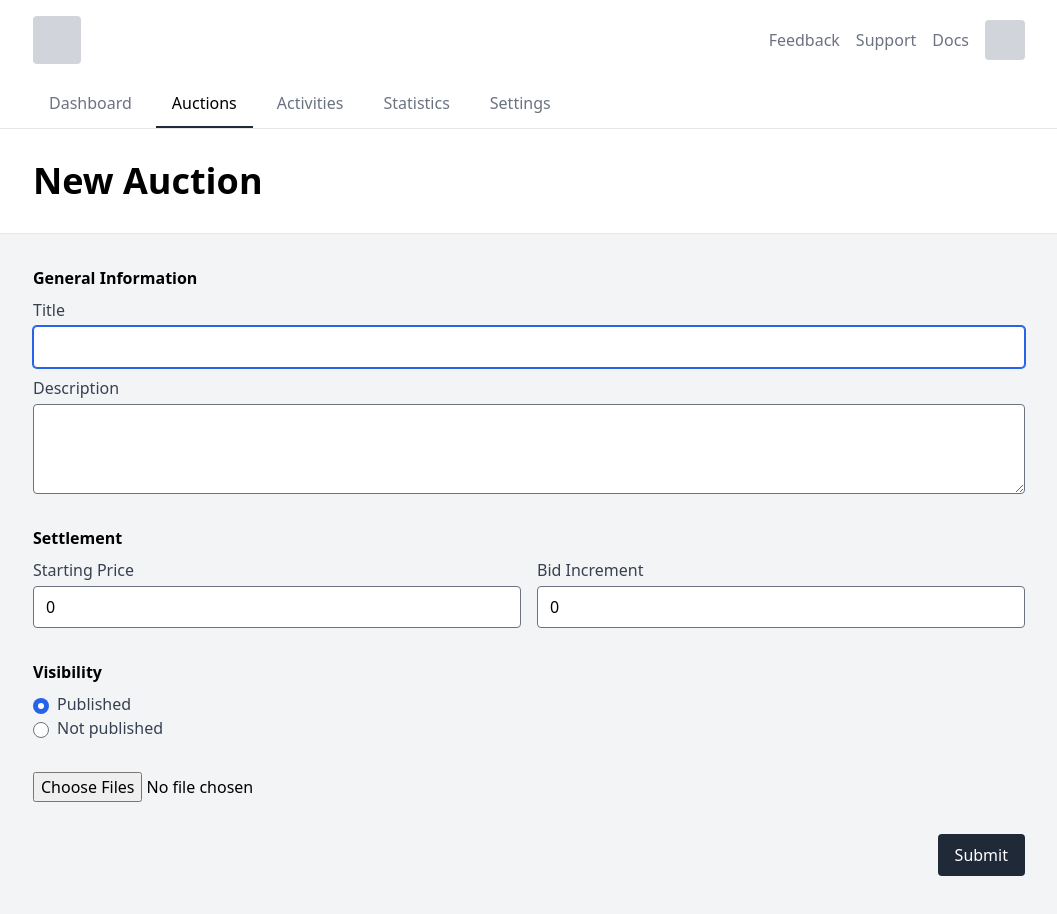
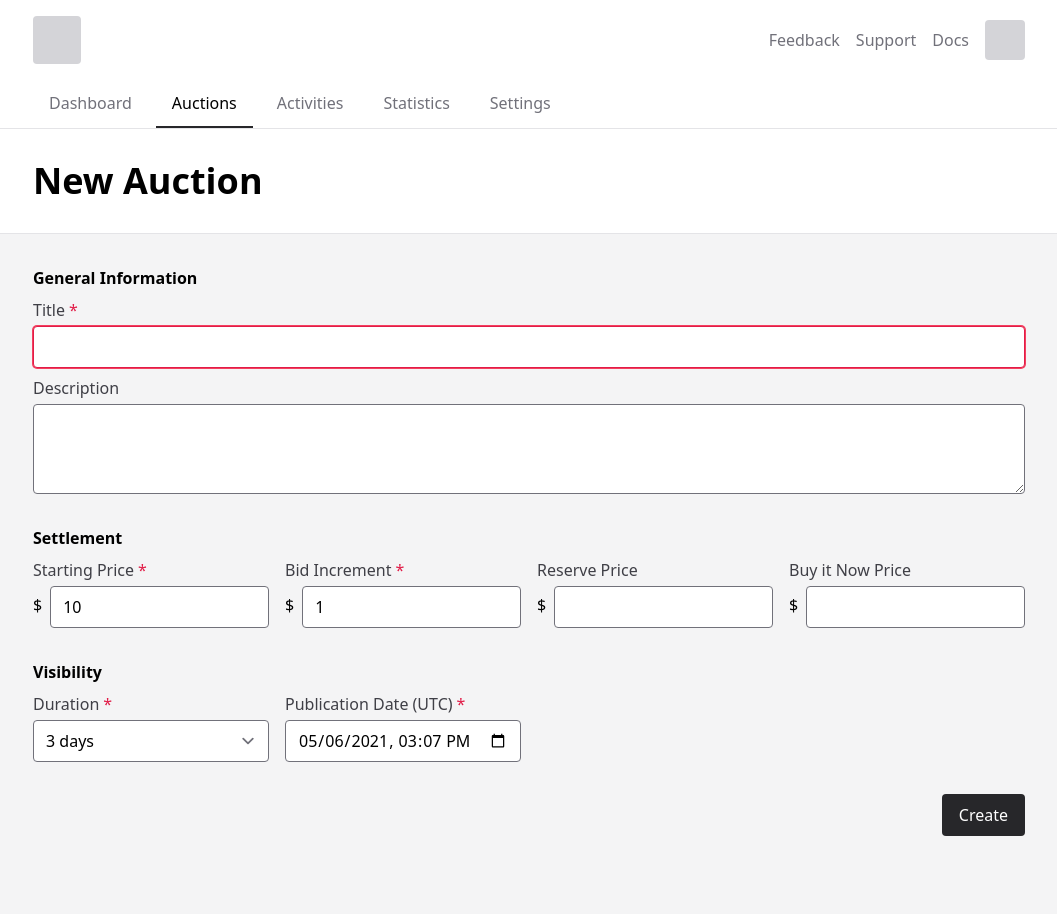
Before and after one commit to alexrohleder/auctioner, a Next.js app: page /auction/new in a window 1280 px wide. Shown: the top 914 px of the page, without its empty margins (111-1168 px from the left). Built offline with nearby package versions, Linux system fonts and the light colour scheme.

Commit message:
improve new auction form

```diff
--- a/src/components/DashboardStatisticCard.tsx
+++ b/src/components/DashboardStatisticCard.tsx
@@ -64,7 +64,7 @@ function DashboardStatisticCard(props: Props) {
   let formattedCurrentValue = "";
   let formattedPreviousValue = "";
   let changeColor = "";
-  let changeIcon = null;
+  let changeIcon: React.ReactElement | null = null;
   let isLoading = true;
 
   if (props.currentValue !== undefined) {
--- /dev/null
+++ b/src/components/Input.tsx
@@ -0,0 +1,38 @@
+import { ReactNode } from "react";
+
+interface Props extends React.ComponentPropsWithoutRef<"input"> {
+  label: string;
+  as?: "input" | "textarea" | "select";
+  prefix?: string;
+  rows?: number;
+  children?: ReactNode;
+}
+
+function Input({ label, prefix, as = "input", ...props }: Props) {
+  const Element = as as string;
+
+  return (
+    <label className="block">
+      <span className="text-gray-700">
+        {label}
+        {props.required && (
+          <span className="ml-1 text-red-600" title="This field is required">
+            *
+          </span>
+        )}
+      </span>
+      <div className="flex items-center gap-2">
+        {prefix}
+        <Element
+          {...{
+            ...props,
+            className:
+              "block w-full mt-1 rounded invalid:border-red-600 invalid:ring-red-500 disabled:opacity-50",
+          }}
+        />
+      </div>
+    </label>
+  );
+}
+
+export default Input;
--- a/src/pages/api/v1/auctions/index.ts
+++ b/src/pages/api/v1/auctions/index.ts
@@ -20,7 +20,8 @@ const SelectSchema = z.object({
   skip: z.number().int().min(1).optional(),
 });
 
-const InsertSchema = z.object({
+const InsertSchema = z
+  .object({
     sellerId: z.string().uuid(),
     categoryId: z.string().uuid(),
     bidIncrement: z.number().positive(),
@@ -31,7 +32,15 @@ const InsertSchema = z.object({
     title: z.string(),
     description: z.string(),
     isPublished: z.boolean(),
-});
+  })
+  .refine(
+    (data) =>
+      data.buyItNowPrice && data.buyItNowPrice >= data.startingPrice * 1.3,
+    {
+      message: "Buy it now price must be at least 30% more than starting price",
+      path: ["buyItNowPrice"],
+    }
+  );
 
 export default api()
   .get(async (req, res) => {
@@ -78,6 +87,8 @@ export default api()
         description: data.description,
         startingPrice: data.startingPrice,
         bidIncrement: data.bidIncrement,
+        reservePrice: data.reservePrice,
+        buyItNowPrice: data.buyItNowPrice,
         duration: data.duration,
         isPublished: data.isPublished,
         isSettled: false,
--- a/src/pages/auction/new.tsx
+++ b/src/pages/auction/new.tsx
@@ -1,13 +1,22 @@
-import { useRouter } from "next/router";
-import { ChangeEvent, FormEvent, useState } from "react";
+import { ChangeEvent, FormEvent, useEffect, useState } from "react";
+import Input from "../../components/Input";
 import Layout from "../../components/Layout";
 import Loading from "../../components/Loading";
-import { post } from "../../lib/web";
+
+function useNow() {
+  const [now, setNow] = useState("");
+
+  useEffect(() => {
+    setNow(new Date().toISOString().substr(0, "yyyy-mm-ddThh:mm".length));
+  }, []);
+
+  return now;
+}
 
 function CreateAuction() {
-  const router = useRouter();
   const [isSaving, setIsSaving] = useState(false);
-  const user = { id: "ba22dcb8-59f6-4466-ae55-82f88607af70" };
+  const [isValid, setValidity] = useState(false);
+  const now = useNow();
 
   async function onSubmit(event: FormEvent<HTMLFormElement>) {
     event.preventDefault();
@@ -19,35 +28,18 @@ function CreateAuction() {
     const description = fields.description.value;
     const startingPrice = parseInt(fields.starting_price.value, 10);
     const bidIncrement = parseInt(fields.bid_increment.value, 10);
+    const reservePrice = parseInt(fields.reserve_price.value, 10);
+    const buyItNowPrice = parseInt(fields.buy_it_now_price.value, 10);
+    const duration = parseInt(fields.duration.value, 10);
+    const publicationDate = fields.publication_date.value;
     const isPublished = fields.is_published.value === "1";
 
-    // todo: further validate fields
-
     setIsSaving(true);
-
-    const { data, error } = await post("/api/auction", {
-      sellerId: user.id,
-      bidIncrement,
-      startingPrice,
-      currencyCode: "NOK",
-      title,
-      description,
-      isPublished,
-      //images: uploadedFiles,
-    });
-
-    setIsSaving(false);
-
-    if (error) {
-      // todo: show toast with error message
-    } else if (data?.length) {
-      router.push(`/auction/${data[0].id}`);
-      // todo: show toast with succesful message
-    }
   }
 
-  // todo: treat errors
-  async function onImageUpload(event: ChangeEvent<HTMLInputElement>) {}
+  function onChange(event: ChangeEvent<HTMLFormElement>) {
+    console.log(event);
+  }
 
   return (
     <Layout title="New Auction">
@@ -58,83 +50,104 @@ function CreateAuction() {
       </div>
       <div className="min-h-screen bg-gray-100">
         <div className="custom-container py-8">
-          <form onSubmit={onSubmit}>
+          <form onSubmit={onSubmit} onChange={onChange}>
             <fieldset>
               <legend className="font-semibold">General Information</legend>
-              <label className="block mt-2">
-                <span className="text-gray-700">Title</span>
-                <input
+              <div className="mt-2">
+                <Input
+                  label="Title"
                   type="text"
                   name="title"
-                  className="block w-full mt-1 rounded"
                   maxLength={120}
                   minLength={3}
                   required
                   autoFocus
                 />
-              </label>
-              <label className="block mt-2">
-                <span className="text-gray-700">Description</span>
-                <textarea
-                  className="block w-full mt-1 rounded"
+              </div>
+              <div className="mt-2">
+                <Input
+                  label="Description"
+                  as="textarea"
+                  name="description"
                   rows={3}
-                  name="description"
+                  maxLength={2048}
                 />
-              </label>
+              </div>
             </fieldset>
 
-            <fieldset className="flex w-full gap-4 mt-8">
+            <fieldset className="mt-8">
               <legend className="font-semibold">Settlement</legend>
-              <label className="flex-1 mt-2">
-                <span className="text-gray-700">Starting Price</span>
-                <input
+              <div className="lg:grid-cols-4 grid gap-4 mt-2">
+                <div className="flex-1">
+                  <Input
+                    label="Starting Price"
+                    prefix="$"
                     type="number"
                     name="starting_price"
-                  className="block w-full mt-1 rounded"
-                  defaultValue="0"
+                    defaultValue="10"
+                    min={0}
+                    required
+                  />
+                </div>
+                <div className="flex-1">
+                  <Input
+                    label="Bid Increment"
+                    prefix="$"
+                    type="number"
+                    name="bid_increment"
+                    defaultValue="1"
+                    min={1}
+                    required
+                  />
+                </div>
+                <div className="flex-1">
+                  <Input
+                    label="Reserve Price"
+                    prefix="$"
+                    type="number"
+                    name="bid_increment"
                     min={0}
                   />
-              </label>
-              <label className="flex-1 mt-2">
-                <span className="text-gray-700">Bid Increment</span>
-                <input
+                </div>
+                <div className="flex-1">
+                  <Input
+                    label="Buy it Now Price"
+                    prefix="$"
                     type="number"
                     name="bid_increment"
-                  className="block w-full mt-1 rounded"
-                  defaultValue="0"
-                  min={0}
                   />
-              </label>
+                </div>
+              </div>
             </fieldset>
 
             <fieldset className="mt-8">
               <legend className="font-semibold">Visibility</legend>
-              <label className="block mt-2">
-                <input
-                  type="radio"
-                  name="is_published"
-                  value="1"
-                  defaultChecked
-                />
-                <span className="ml-2 text-gray-700">Published</span>
-              </label>
-              <label className="block">
-                <input type="radio" name="is_published" value="0" />
-                <span className="ml-2 text-gray-700">Not published</span>
-              </label>
-            </fieldset>
-
-            <div className="mt-8">
-              <input
-                type="file"
-                id="images"
-                name="images"
-                accept="image/*"
-                className=""
-                onChange={onImageUpload}
-                multiple
+              <div className="lg:grid-cols-4 grid gap-4 mt-2">
+                <div className="flex-1">
+                  <Input
+                    label="Duration"
+                    as="select"
+                    name="duration"
+                    defaultValue={3}
+                    required
+                  >
+                    <option value={3}>3 days</option>
+                    <option value={5}>5 days</option>
+                    <option value={7}>7 days</option>
+                    <option value={10}>10 days</option>
+                  </Input>
+                </div>
+                <div className="flex-1">
+                  <Input
+                    label="Publication Date (UTC)"
+                    type="datetime-local"
+                    min={now}
+                    defaultValue={now}
+                    required
                   />
                 </div>
+              </div>
+            </fieldset>
 
             <div className="flex items-center justify-end gap-4 mt-8">
               {isSaving && <Loading />}
@@ -143,7 +156,7 @@ function CreateAuction() {
                 className="btn btn--primary"
                 disabled={isSaving}
               >
-                Submit
+                Create
               </button>
             </div>
           </form>
--- /dev/null
+++ b/src/schemas/Auction.ts
@@ -0,0 +1,23 @@
+import z from "../lib/validation";
+
+export const InsertSchema = z
+  .object({
+    sellerId: z.string().uuid(),
+    categoryId: z.string().uuid(),
+    bidIncrement: z.number().positive(),
+    startingPrice: z.number().positive(),
+    reservePrice: z.number().positive().optional(),
+    buyItNowPrice: z.number().positive().optional(),
+    duration: z.number().positive(),
+    title: z.string(),
+    description: z.string(),
+    isPublished: z.boolean(),
+  })
+  .refine(
+    (data) =>
+      data.buyItNowPrice && data.buyItNowPrice >= data.startingPrice * 1.3,
+    {
+      message: "Buy it now price must be at least 30% more than starting price",
+      path: ["buyItNowPrice"],
+    }
+  );
--- a/tailwind.config.js
+++ b/tailwind.config.js
@@ -1,5 +1,27 @@
+const colors = require("tailwindcss/colors");
+const plugin = require("tailwindcss/plugin");
+
 module.exports = {
   mode: "jit",
   purge: ["./src/**/*.{ts,tsx}"],
-  plugins: [require("@tailwindcss/forms")],
+  plugins: [
+    require("@tailwindcss/forms"),
+    plugin(function ({ addVariant, e }) {
+      addVariant("invalid", ({ modifySelectors, separator }) => {
+        modifySelectors(({ className }) => {
+          return `.${e(`invalid${separator}${className}`)}:invalid`;
+        });
+      });
+    }),
+  ],
+  theme: {
+    colors: {
+      transparent: "transparent",
+      black: "#000",
+      white: "#fff",
+      gray: colors.gray,
+      blue: colors.blue,
+      red: colors.rose,
+    },
+  },
 };
```
Also changed, not shown: src/lib/web.ts (+5 -3 lines). Lines whose indentation alone changed are shown as unchanged.
